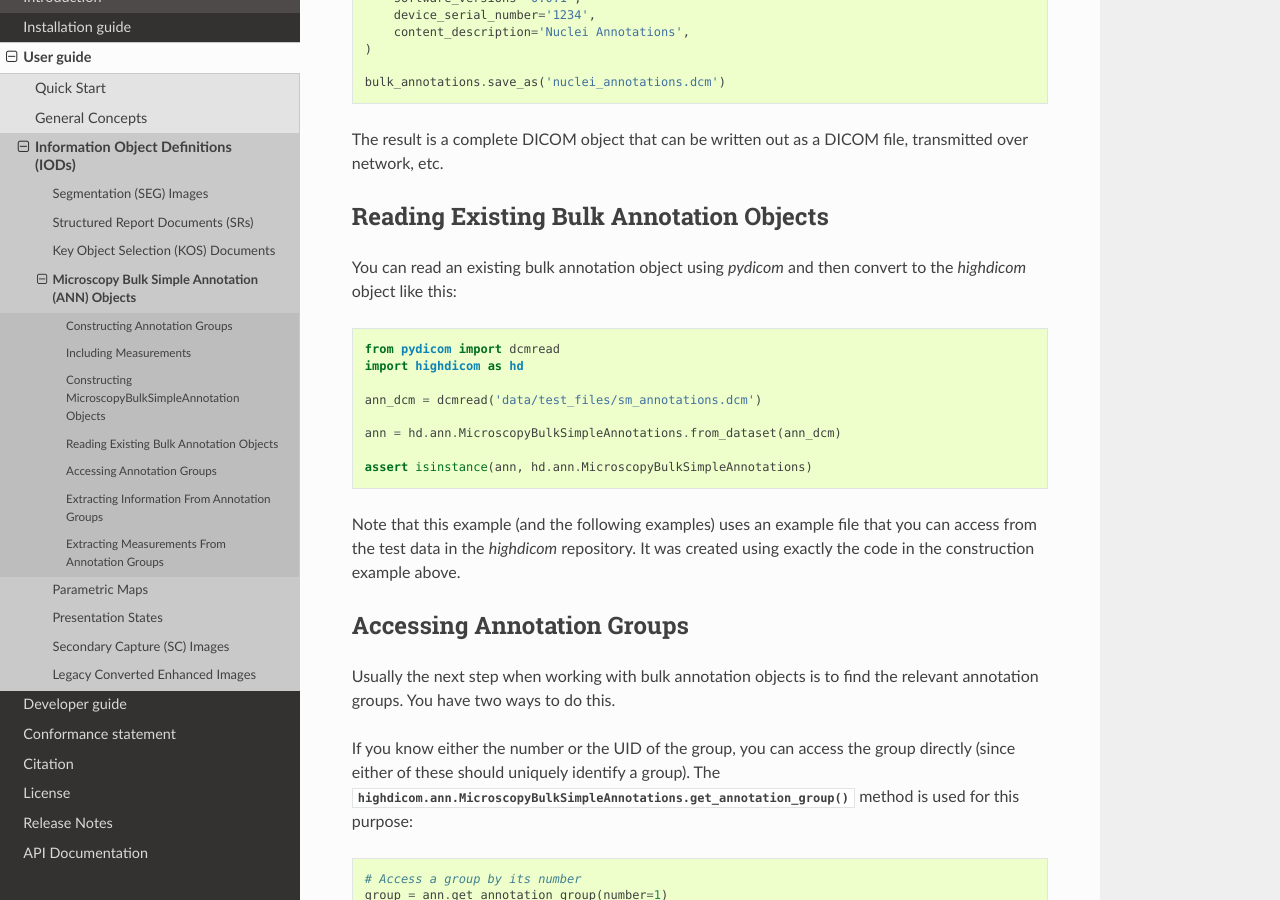
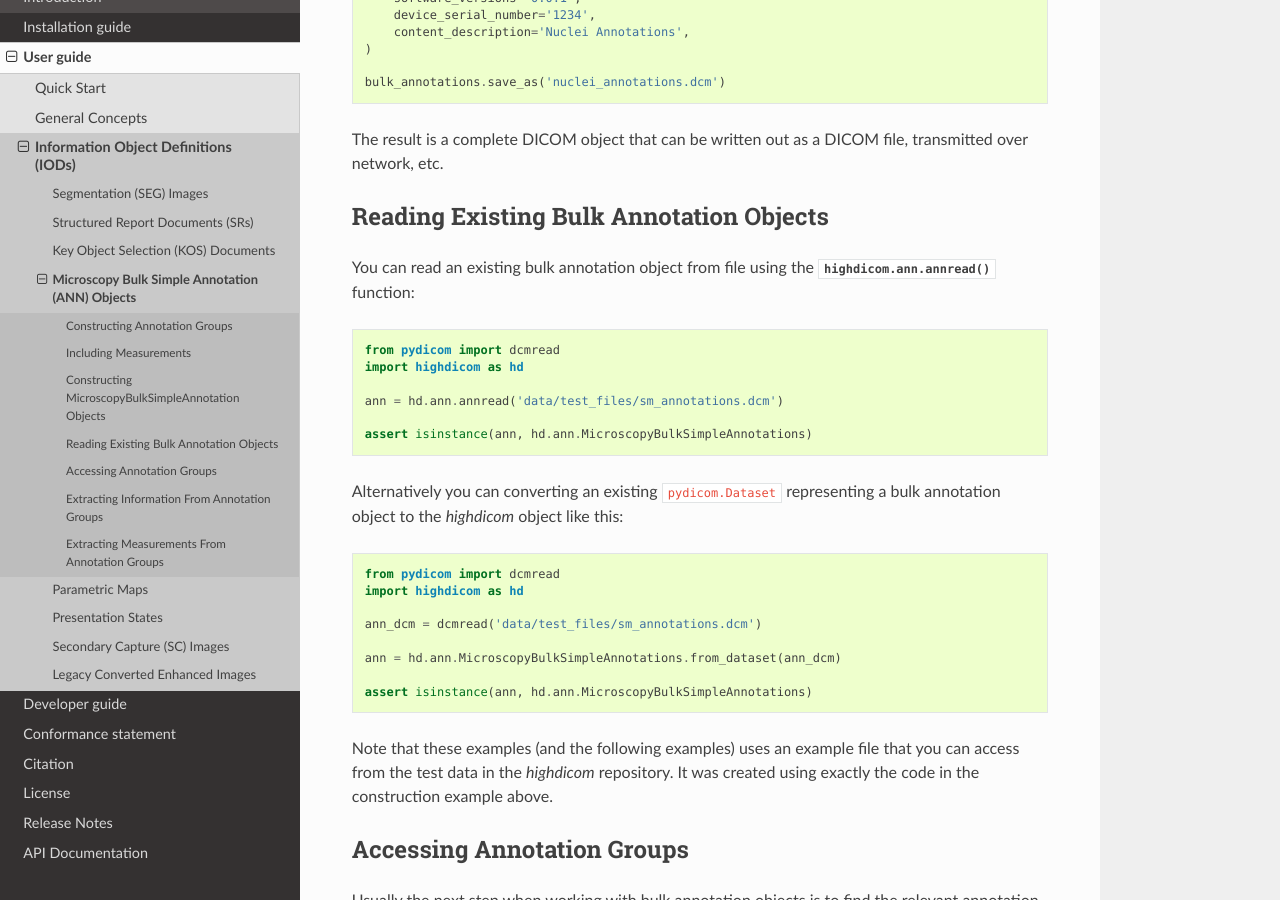
Before and after one commit to ImagingDataCommons/highdicom, a Sphinx documentation site: the page built from docs/ann.rst, in a window 1280 px wide and 900 px high, scrolled down 3337 px. Built offline with Sphinx 7.4.7 and the Read the Docs theme 2.0.0, drawn with Linux system fonts in a browser that asks for light colours; some of the changed text lies outside the part shown.

Commit message:
Update user guide

```diff
--- a/docs/ann.rst
+++ b/docs/ann.rst
@@ -184,8 +184,20 @@ transmitted over network, etc.
 Reading Existing Bulk Annotation Objects
 ----------------------------------------
 
-You can read an existing bulk annotation object using `pydicom` and then convert
-to the `highdicom` object like this:
+You can read an existing bulk annotation object from file using the
+:func:`highdicom.ann.annread()` function:
+
+.. code-block:: python
+
+    from pydicom import dcmread
+    import highdicom as hd
+
+    ann = hd.ann.annread('data/test_files/sm_annotations.dcm')
+
+    assert isinstance(ann, hd.ann.MicroscopyBulkSimpleAnnotations)
+
+Alternatively you can converting an existing ``pydicom.Dataset`` representing a
+bulk annotation object to the `highdicom` object like this:
 
 .. code-block:: python
 
@@ -198,7 +210,7 @@ to the `highdicom` object like this:
 
     assert isinstance(ann, hd.ann.MicroscopyBulkSimpleAnnotations)
 
-Note that this example (and the following examples) uses an example file that
+Note that these examples (and the following examples) uses an example file that
 you can access from the test data in the `highdicom` repository. It was created
 using exactly the code in the construction example above.
 
@@ -298,7 +310,7 @@ passed the data in to create the annotation with `highdicom`.
     import numpy as np
 
     graphic_data = group.get_graphic_data(
-        coordinate_type=ann.AnnotationCoordinateType,
+        coordinate_type=ann.annotation_coordinate_type,
     )
     assert len(graphic_data) == 2 and isinstance(graphic_data[0], np.ndarray)
 
```
